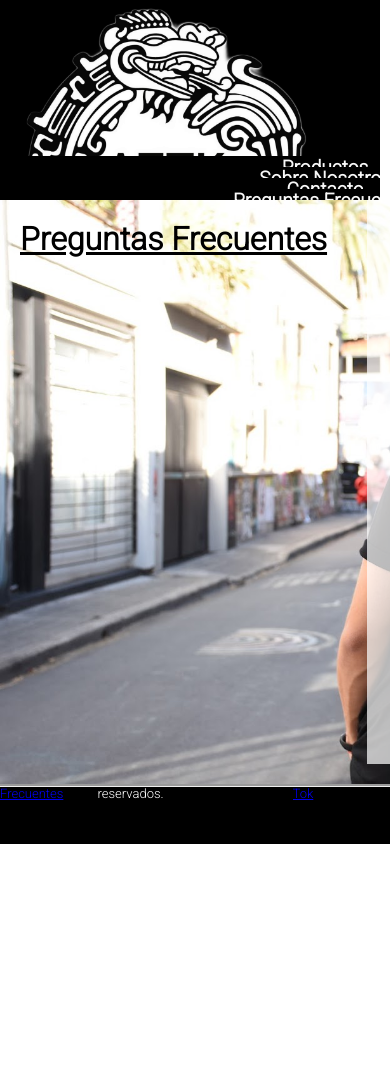
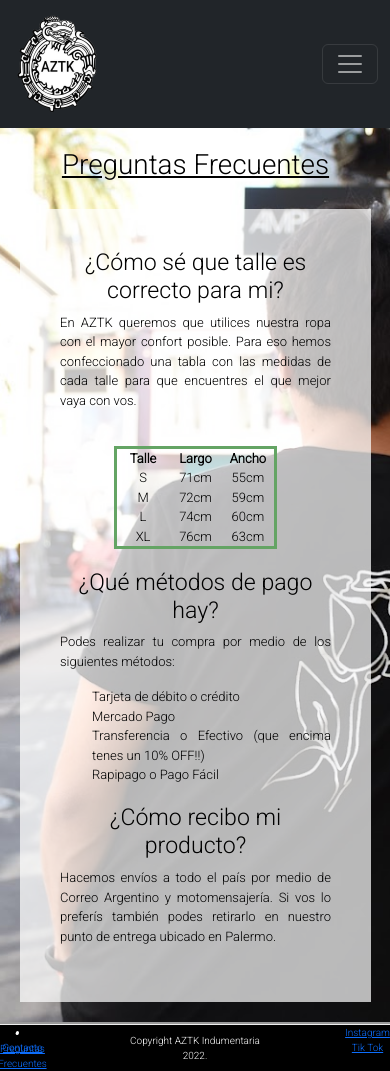
Before and after one commit to camifraysse/AZTK-Fraysse, a plain HTML site: page pages/preguntas-frecuentes.html in a window 390 px wide. Before the commit the page ends 844 px from the top, so only its background shows below. Drawn offline with nearby package versions, Linux system fonts and the light colour scheme.

Commit message:
segunda preentrega

```diff
--- a/pages/preguntas-frecuentes.html
+++ b/pages/preguntas-frecuentes.html
@@ -10,23 +10,32 @@
     <link rel="preconnect" href="https://fonts.gstatic.com" crossorigin>
     <link href="https://fonts.googleapis.com/css2?family=Roboto:wght@300&display=swap" rel="stylesheet">
     <link rel="stylesheet" type="text/css" href="../styles/styles.css" />
+     <!-- CSS only -->
+     <link href="https://cdn.jsdelivr.net/npm/bootstrap@5.2.0-beta1/dist/css/bootstrap.min.css" rel="stylesheet" integrity="sha384-0evHe/X+R7YkIZDRvuzKMRqM+OrBnVFBL6DOitfPri4tjfHxaWutUpFmBp4vmVor" crossorigin="anonymous">
 </head>
-<body class="grid__faq">
+<body>
      <!-- Cabecera de la pagina -->
-    <header class="navbar__faq">
+     <header>
         <!-- Barra de navegación -->
-        <nav class="flexContainer">
-            <a href="../index.html"><img class="logo" src="../assets/logoblanco.png"></a>
-            <ul class="menu">
-                <li><a class="menuItems" href="../pages/productos.html">Productos</a></li>
-                <li><a class="menuItems" href="../pages/about.html">Sobre Nosotros</a></li>
-                <li><a class="menuItems" href="../pages/contacto.html">Contacto</a></li>
-                <li><a class="menuItems" href="../pages/preguntas-frecuentes.html">Preguntas Frecuentes</a></li>
-            </ul>
+        <nav class="navbar navbar-expand-lg navbar-dark bg-dark nav">
+            <div class="container-fluid">
+              <a class="navbar-brand" href="../index.html"><img class="logo" src="../assets/logoblanco2.png"></a>
+              <button class="navbar-toggler" type="button" data-bs-toggle="collapse" data-bs-target="#navbarNavAltMarkup" aria-controls="navbarNavAltMarkup" aria-expanded="false" aria-label="Toggle navigation">
+                <span class="navbar-toggler-icon"></span>
+              </button>
+              <div class="collapse navbar-collapse" id="navbarNavAltMarkup">
+                <div class="navbar-nav">
+                  <a class="nav-link active" aria-current="page" href="../pages/productos.html">Productos</a>
+                  <a class="nav-link" href="../pages/about.html">Sobre Nosotros</a>
+                  <a class="nav-link" href="../pages/contacto.html">Contacto</a>
+                  <a class="nav-link" href="../pages/preguntas-frecuentes.html">Preguntas Frecuentes</a>
+                </div>
+              </div>
+            </div>
           </nav>
         <!-- Fin barra de navegación -->
     </header>
-    <section class=" hijo__faq backgroundFaq contenido__faq">
+    <section class="faq">
         <h1 class="h1"> Preguntas Frecuentes</h1>
             <ol class="preguntas">
                 <h3 class="h3">
@@ -35,8 +44,8 @@
                 <p>En AZTK queremos que utilices nuestra ropa con el mayor confort posible. Para eso hemos confeccionado
                     una tabla con las medidas de cada talle para que encuentres el que mejor vaya con vos.</p>
                 <br>
-                <table class="table" cellspacing="5px" cellpadding="5px" border="solid">
-                    <tr class="table__headers">
+                <table class="tabla" cellspacing="5px" cellpadding="5px">
+                    <tr>
                         <!-- Headers -->
                         <th>Talle</th>
                         <th>Largo</th>
@@ -87,20 +96,33 @@
             </ol>
     </section>
         <!-- Footer -->
-    <footer class="footer__faq">
-        <div>
-            <ul>
-                <li><a href="../pages/contacto.html">Contacto</a></li>
-                <li><a href="../pages/preguntas-frecuentes.html">Preguntas Frecuentes</a></li>
+        <footer class="text-center footer-style footer">
+            <div class="row">
+                <div class="col footer-col position-relative">
+                    <li class="position-absolute top-0 start-50 translate-middle-x"><a class="col"
+                            href="./pages/contacto.html">Contacto</a></li>
+                    <li class="position-absolute bottom-0 start-50 translate-middle-x"><a class="col"
+                            href="./pages/preguntas-frecuentes.html">Preguntas Frecuentes</a></li>
+                </div>
+                <div class="col-8 footer-col position-relative">
+                    <p class="position-absolute top-50 start-50 translate-middle">Copyright AZTK Indumentaria 2022.</p>
+                </div>
+                <div class="col footer-col position-relative">
+                    <ul class="list-inline">
+                        <li>
+                            <a target="_blank" href="https://www.instagram.com/aztk.ar/channel"
+                                class="btn-social btn-outline">Instagram<i class="fa fa-fw fa-instagram"></i></a>
+                        </li>
+                        <li>
+                            <a target="_blank" href="https://vm.tiktok.com/ZMLTRyVEX/" class="btn-social btn-outline">Tik
+                                Tok<i class="fa fa-fw fa-tiktok"></i></a>
+                        </li>
                     </ul>
                 </div>
-        <p>Copyright AZTK Indumentaria-2022. Todos los derechos reservados.</p>
-        <div class="redesSociales">
-            <h5>Seguinos!</h5>
-            <a href="https://www.instagram.com/aztk.ar/channel/">Instagram</a>
-            <a href="https://vm.tiktok.com/ZMLTRyVEX/">Tik Tok</a>
             </div>
         </footer>
-    <!-- Fin de Footer -->
+        <!-- JavaScript Bundle with Popper -->
+        <script src="https://cdn.jsdelivr.net/npm/bootstrap@5.2.0-beta1/dist/js/bootstrap.bundle.min.js" integrity="sha384-pprn3073KE6tl6bjs2QrFaJGz5/SUsLqktiwsUTF55Jfv3qYSDhgCecCxMW52nD2" crossorigin="anonymous"></script>
+    </body>
 </body>
 </html>
--- a/styles/styles.css
+++ b/styles/styles.css
@@ -175,6 +175,15 @@
 
 /*Productos*/
 .productos {
+    background-image: url(../assets/background5.JPG);
+    background-size: cover;
+    background-repeat: no-repeat;
+    background-position-y: center;
+}
+
+.cards{
+    display: grid;
+    gap: 20px;
     display: flex;
     flex-direction: row;
     flex-wrap: wrap;
@@ -185,11 +194,12 @@
     display: flex;
     flex-flow: column nowrap;
     align-items: center;
-    height: 400px;
+    height: 100%;
     width: 250px;
     border-radius: 20px;
     background-color: gainsboro;
     overflow: hidden;
+    padding: 10px;
 }
 
 .cards-image {
@@ -223,32 +233,13 @@
 }
 /*Fin Productos*/
 /*P Frecuentes*/
-.grid__faq {
-    display: grid;
-    grid-template-areas:
-        "navbar navbar navbar"
-        "contenido contenido contenido"
-        "footer footer footer";
-    grid-template-columns: repeat(3, 1fr);
-    grid-template-rows: 100px;
-    height: 100vh;
-    width: 100%;
-}
-
-.navbar__faq , .navbar__contacto {
-    grid-area: navbar;
-    display: flex;
-    justify-content: space-evenly;
-    align-items: center;
-    background-color: #000;
-}
-
-.contenido__faq {
-    display: grid;
-    grid-area: contenido;
-    align-items: center;
+.faq {
     background-image: url(../assets/background4.JPG);
     background-size: cover;
+    background-position-x: center;
+    display: flex;
+    flex-flow: column wrap;
+    align-content:space-around;
 }
 
 .preguntas {
@@ -260,20 +251,16 @@
     background-color: rgba(255, 255, 255, 0.711);
     text-align: justify;
     margin: 20px;
-    width: 800px;
+    width: 50%;
+    overflow: hidden;
 }
 
-.table {
+.tabla {
     table-layout: fixed;
-    width: 25%;
+    width: 60%;
     border-collapse: collapse;
-    border: 5px solid rgb(100, 164, 100);
+    border: 3px solid rgb(100, 164, 100);
     text-align: center;
-}
-
-.hijo__faq {
-    display: flex;
-    flex-flow: column wrap;
 }
 
 /*Fin P Frecuentes*/
@@ -283,28 +270,28 @@
     background-image: url(../assets/background2.JPG);
     background-size: cover;
     background-repeat: no-repeat;
+    background-position-x: center;
     padding: 20px;
     display: flex;
-    flex-direction: column;
+    flex-flow: column wrap;
+    align-content: space-around;
 }
 /*Formulario*/
 .form {
     display: flex;
-    flex-direction: row;
-    align-self: baseline;
-    justify-content: space-between;
-    align-content: center;
+    flex-flow: row wrap;
+    justify-content: space-around;
     color: #000000;
     background-color: rgba(250, 235, 215, 0.512);
-    height: 615px;
-    width: 650px;
+    height: 70%;
+    width: 50%;
     padding: 50px;
 }
 
 .article1 {
     display: flex;
     flex-flow: column nowrap;
-    align-items: flex-start;
+    align-items: center;
     justify-content: space-around;
     justify-items: center;
     background-color: rgba(250, 235, 215, 0);
@@ -341,12 +328,13 @@
     justify-content: space-evenly;
 }
 .form__btn {
-    width: 80px;
-    height: 30px;
-    border-radius: 20px;
+    width: 5vw;
+    height: 3vh;
+    border-radius: 5px;
     cursor: pointer;
     letter-spacing: 2px;
     transition: all 0.5s ease;
+    overflow: hidden;
 }
 
 .form__btn:hover {
@@ -365,21 +353,11 @@
     background-image: url(../assets/background3.JPG);
     background-size: cover;
     background-position-x: center;
+    display: flex;
+    flex-flow: column wrap;
+    align-content: space-around;
 }
 /*Fin Sobre nosotros*/
-
-.footer__faq , .footer__contacto {
-    grid-area: footer;
-    background-color: rgb(0, 0, 0);
-    border-top-style: groove;
-    color: rgb(255, 255, 255);
-    font-size: small;
-    display: flex;
-    flex-flow: row wrap;
-    justify-content: space-evenly;
-    align-items: flex-end;
-}
-
 
 @media screen and (max-width: 768px) {
     .indexGridFonts{
@@ -395,56 +373,30 @@
         gap: 10px;
         margin-bottom: 10px;
     }
-    .grid__faq , .grid__contacto {
-        grid-template-rows: 200px 3fr 0.2fr;
-    }
-
-    .navbar__faq ,.navbar__contacto {
-        display: flex;
-        flex-flow: column wrap;
-        align-content: space-around;
-        width: 45vh;
-    }
-
-    .flexContainer {
-        flex-direction: column;
-    }
-
-    .menu {
-        flex-direction: column;
-    }
 
     .preguntas {
-        font-size: medium;
-        width:300px;
-        height:750px;
+        font-size: small;
+        width:90%;
+        height:100%;
         margin-top: 0px;
     }
     .table {
         width: 80%;
     }
 
-    .contenido__contacto {
-        background-position: center;
+    .form {
+        flex-direction: column;
+        width: 100%;
     }
 
-    .form {
-        flex-flow: column wrap;
-        height: 700px;
-        width: 300px;
-        align-content: center;
+    .form__btn {
+        display: flex;
+        flex-direction: column;
+        width: 15vw;
+        height: 5vh;
     }
 
     .article1 {
         align-items: center;
     }
-    .footer__faq , .footer__contacto {
-        display: grid;
-        grid-template-areas:
-            "contacto empty empty seguinos"
-            "faq copyright instagram tiktok";
-        grid-template-columns: 1fr 2fr 1fr;
-        grid-template-rows: repeat(4, 2fr);
-        height: 60px;
-    }
 }
```
Also changed, not shown: pages/about.html (+4 -5 lines), pages/contacto.html (+1 -0 lines), pages/productos.html (+3 -3 lines), assets/background5.jpg. Lines whose indentation alone changed are shown as unchanged.
